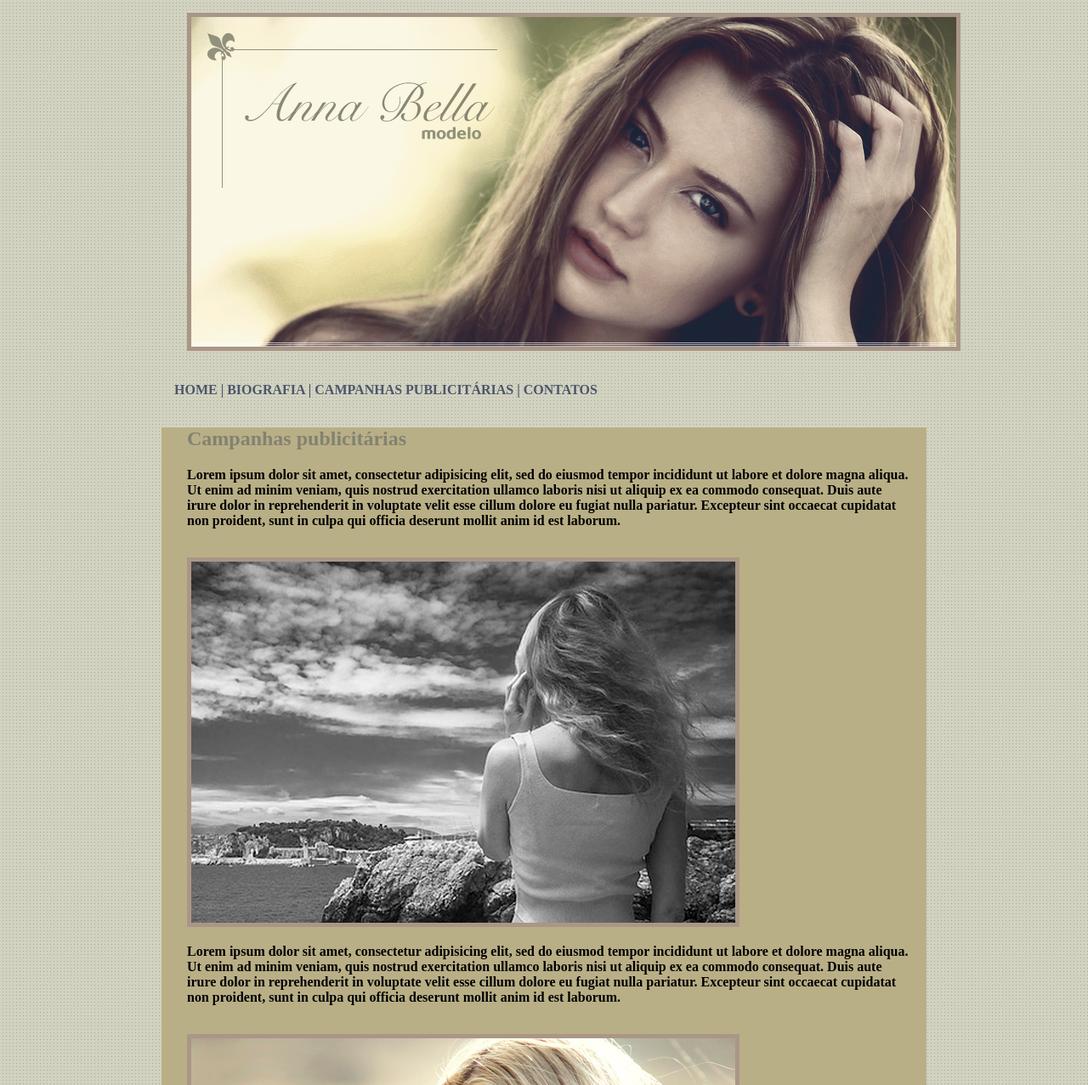
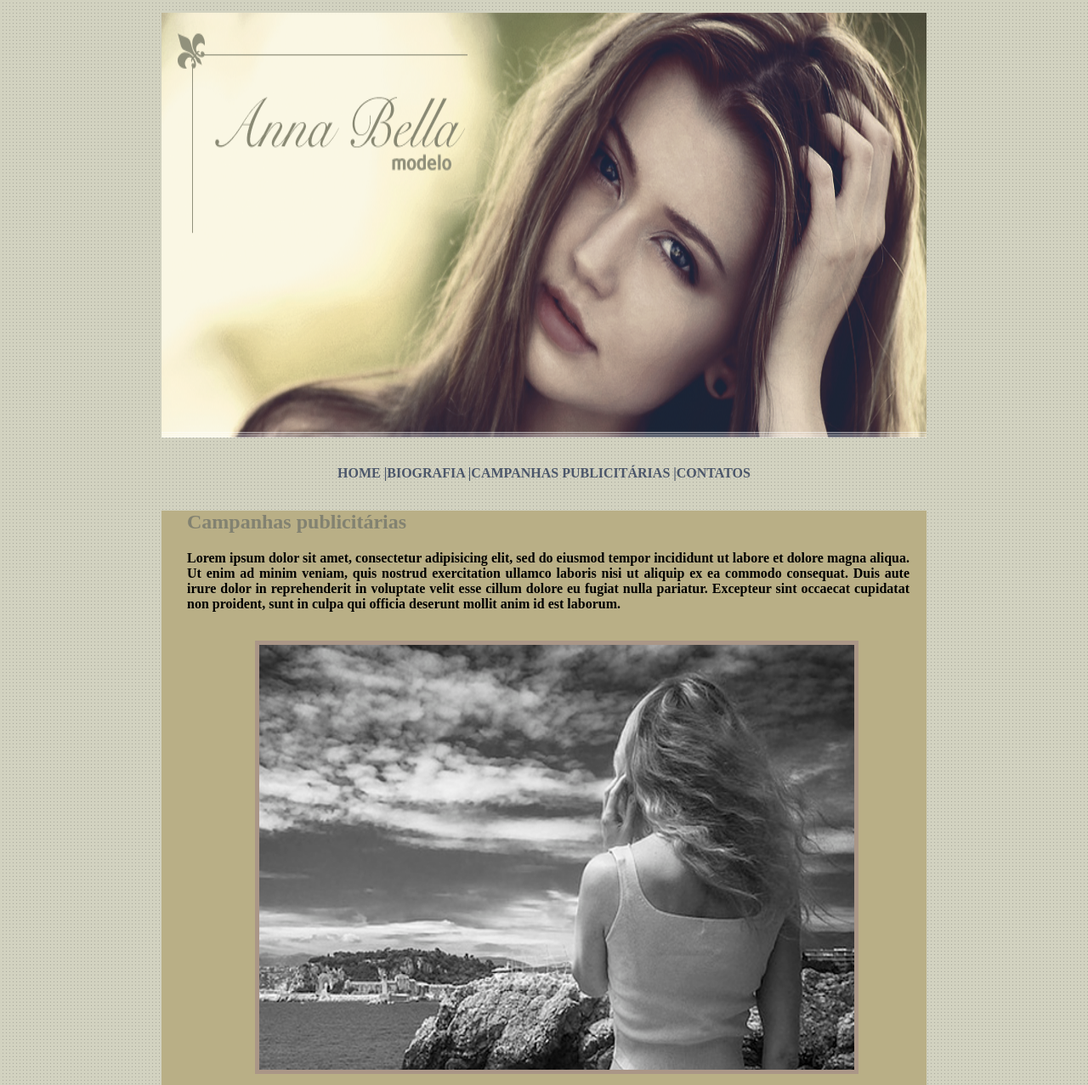
Before and after one commit to israelsilvaa/Projeto-AnaBela, a plain HTML site: page campanhas.html in a window 1280 px wide. Shown: the top 1277 px of the page at 85% size. Drawn offline with Linux system fonts and the light colour scheme.

Commit message:
reponsividade basica

```diff
--- a/campanhas.html
+++ b/campanhas.html
@@ -1,5 +1,6 @@
 <!DOCTYPE html>
 <html>
+
 <head>
 
 	<meta charset="utf-8">
@@ -12,11 +13,11 @@
 
 <body id="corpo">
 
-<div>
-	<img src="imagens/capa.png" id="fotos">
+	<div class="capa">
+		<img src="imagens/capa.png">
 	</div>
 
-<div id="corpo">
+	<div id="menu">
 		<br><a href="index.html">HOME | </a>
 		<a href="biografia.html">BIOGRAFIA | </a>
 		<a href="campanhas.html">CAMPANHAS PUBLICITÁRIAS | </a>
@@ -26,7 +27,7 @@
 	<div id="sobre_ana">
 		<h2>Campanhas publicitárias</h2>
 
-	<p>
+		<p class="justificar">
 			Lorem ipsum dolor sit amet, consectetur adipisicing elit, sed do eiusmod
 			tempor incididunt ut labore et dolore magna aliqua. Ut enim ad minim veniam,
 			quis nostrud exercitation ullamco laboris nisi ut aliquip ex ea commodo
@@ -35,11 +36,11 @@
 			proident, sunt in culpa qui officia deserunt mollit anim id est laborum.
 		</p><br>
 
-	<div>
+		<div class="container-fotos">
 			<img src="imagens/foto1.png" id="fotos">
 		</div>
 
-	<p>
+		<p class="justificar">
 			Lorem ipsum dolor sit amet, consectetur adipisicing elit, sed do eiusmod
 			tempor incididunt ut labore et dolore magna aliqua. Ut enim ad minim veniam,
 			quis nostrud exercitation ullamco laboris nisi ut aliquip ex ea commodo
@@ -48,11 +49,11 @@
 			proident, sunt in culpa qui officia deserunt mollit anim id est laborum.
 		</p><br>
 
-	<div >
+		<div class="container-fotos">
 			<img src="imagens/foto2.png" id="fotos">
 		</div>
 
-	<p>
+		<p class="justificar">
 			Lorem ipsum dolor sit amet, consectetur adipisicing elit, sed do eiusmod
 			tempor incididunt ut labore et dolore magna aliqua. Ut enim ad minim veniam,
 			quis nostrud exercitation ullamco laboris nisi ut aliquip ex ea commodo
@@ -61,11 +62,11 @@
 			proident, sunt in culpa qui officia deserunt mollit anim id est laborum.
 		</p><br>
 
-	<div >
+		<div class="container-fotos">
 			<img src="imagens/foto3.png" id="fotos">
 		</div>
 
-	<p>
+		<p class="justificar">
 			Lorem ipsum dolor sit amet, consectetur adipisicing elit, sed do eiusmod
 			tempor incididunt ut labore et dolore magna aliqua. Ut enim ad minim veniam,
 			quis nostrud exercitation ullamco laboris nisi ut aliquip ex ea commodo
@@ -77,9 +78,10 @@
 	</div>
 
 
-<div>
-	<h4 class="rodape">Todos os direitos reservados</h4>
+	<div class="rodape">
+		<h4>Todos os direitos reservados</h4>
 	</div>
 
 </body>
+
 </html>
--- a/css/estilo.css
+++ b/css/estilo.css
@@ -1,49 +1,2 @@
-body{
-	background:  url('../imagens/fundo.png');
-	font: 16px;
-}
-
-#corpo{
-	max-width: 900px;
-	font-weight: 900;
-	padding: 15px;
-	margin: 0 auto;
-}
-
-#sobre_ana{
-	max-width: 900px;
-	background:#b9af86;
-}
-
-#fotos{
-	margin-left: 30px;
-	border-width: 5px;
-	border-color: #aa9687;
-	border-style: solid;
-}
-
-#menu{
-	/* color: #4b66a; */
-	color: #c2c2c2;
-	text-decoration: none;
-	font-weight: bold;
-	padding: 15px;
-}
-
-p{
-	margin-left: 30px;
-	max-width: 850px;
-}
-
-a{
-	color: #4b566a;
-	text-decoration: none;
-}
-h2{
-	color: #828271;
-	margin-left: 30px;
-}
-
-.rodape{
-	margin-left: 300px;
-}
+@import url(geral.css);
+@import url(responsividade.css);
--- /dev/null
+++ b/css/geral.css
@@ -0,0 +1,80 @@
+body{
+	background:  url('../imagens/fundo.png');
+	font: 16px;
+}
+
+#corpo{
+	max-width: 900px;
+	font-weight: 900;
+	padding: 15px;
+	margin: 0 auto;
+}
+
+#sobre_ana{
+	max-width: 900px;
+	background:#b9af86;
+}
+
+#fotos{
+	margin-left: 30px;
+	border-width: 5px;
+	border-color: #aa9687;
+	border-style: solid;
+	width: 290px;
+	height: 230px;
+}
+
+.container-fotos{
+	display: flex;
+	justify-content: center;
+	align-items: center;
+}
+
+.capa{
+	display: flex;
+	justify-content: center;
+	align-items: center;
+}
+
+.capa img{
+	width: 350px;
+	height: 280px;
+}
+
+#menu{
+	/* color: #4b66a; */
+	color: #c2c2c2;
+	text-decoration: none;
+	font-weight: 900;
+	padding: 15px;
+	display: flex;
+	justify-content: center;
+	align-items: center;
+	flex-wrap: wrap;
+	margin-top: 18px;
+}
+
+p{
+	margin-left: 30px;
+	max-width: 850px;
+}
+
+.justificar{
+	text-align: justify;
+	margin-right: 20px;
+}
+
+a{
+	color: #4b566a;
+	text-decoration: none;
+}
+h2{
+	color: #828271;
+	margin-left: 30px;
+}
+
+.rodape{
+	display: flex;
+    justify-content: center;
+    align-items: center;
+}
--- /dev/null
+++ b/css/responsividade.css
@@ -0,0 +1,43 @@
+/* 320px - 480px = mobile */
+/* Em mobile first não precisa de MQ */
+
+/* 480px - 768px = tablet */
+@media (min-width: 480px) {
+    .capa img{
+        width: 480px;
+        height: 300px;
+    }
+    #fotos{
+        width: 500px;
+        height: 300px;
+    }
+}
+
+/* 768px - 1024px = telas menores, laptops */
+@media (min-width: 768px) {
+    .capa img{
+        width: 768px;
+        height: 400px;
+    }
+    #fotos{
+        width: 700px;
+        height: 400px;
+    }
+}
+
+/* 1024px - 1200px = desktop */
+@media (min-width: 1024px) {
+    .capa img{
+        width: 900px;
+        height: 500px;
+    }
+    #fotos{
+        width: 800;
+        height: 500px;
+    }
+}
+
+/* 1200 e + = telas maiores, tvs */
+/* @media (min-width: 1200px) {
+
+} */
```
Also changed, not shown: biografia.html (+11 -9 lines), contatos.html (+12 -6 lines), index.html (+9 -6 lines). Lines whose indentation alone changed are shown as unchanged.
